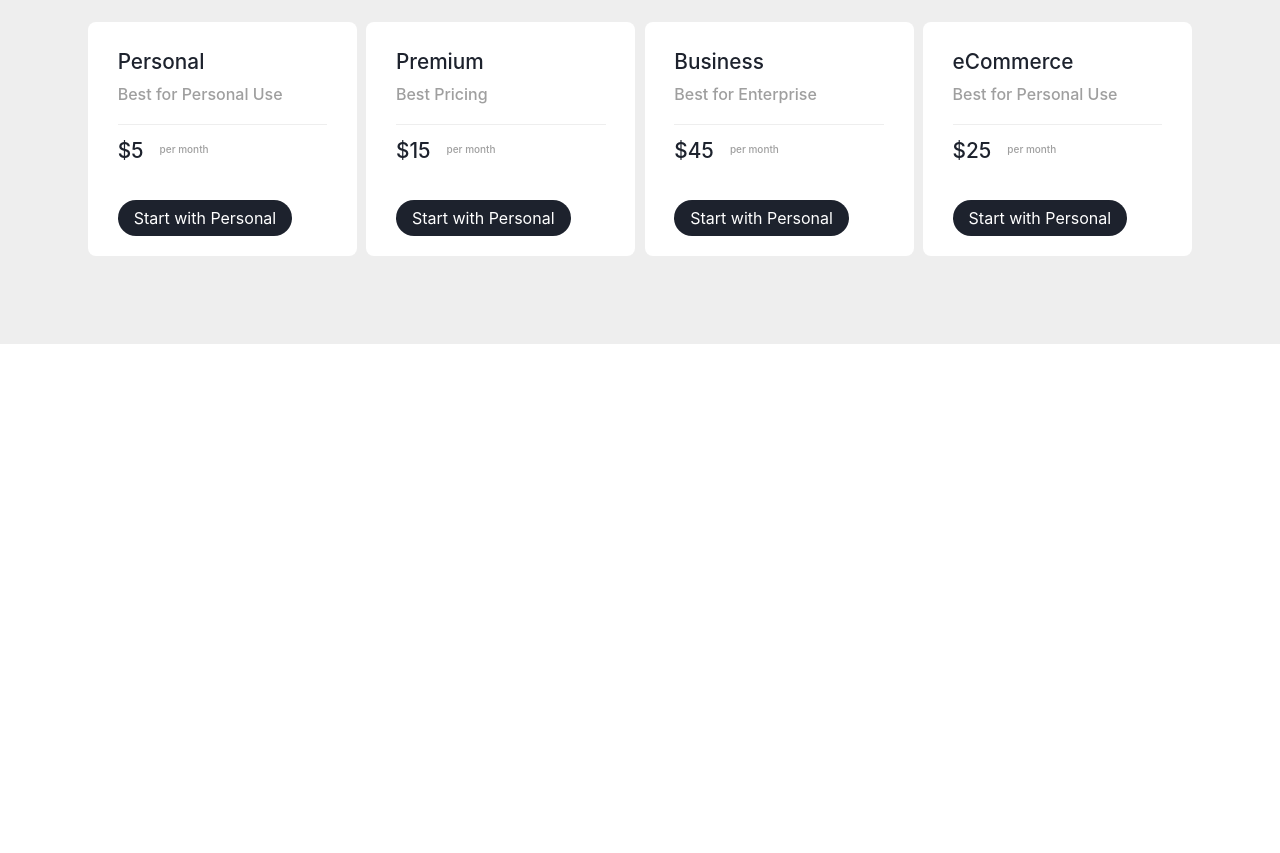
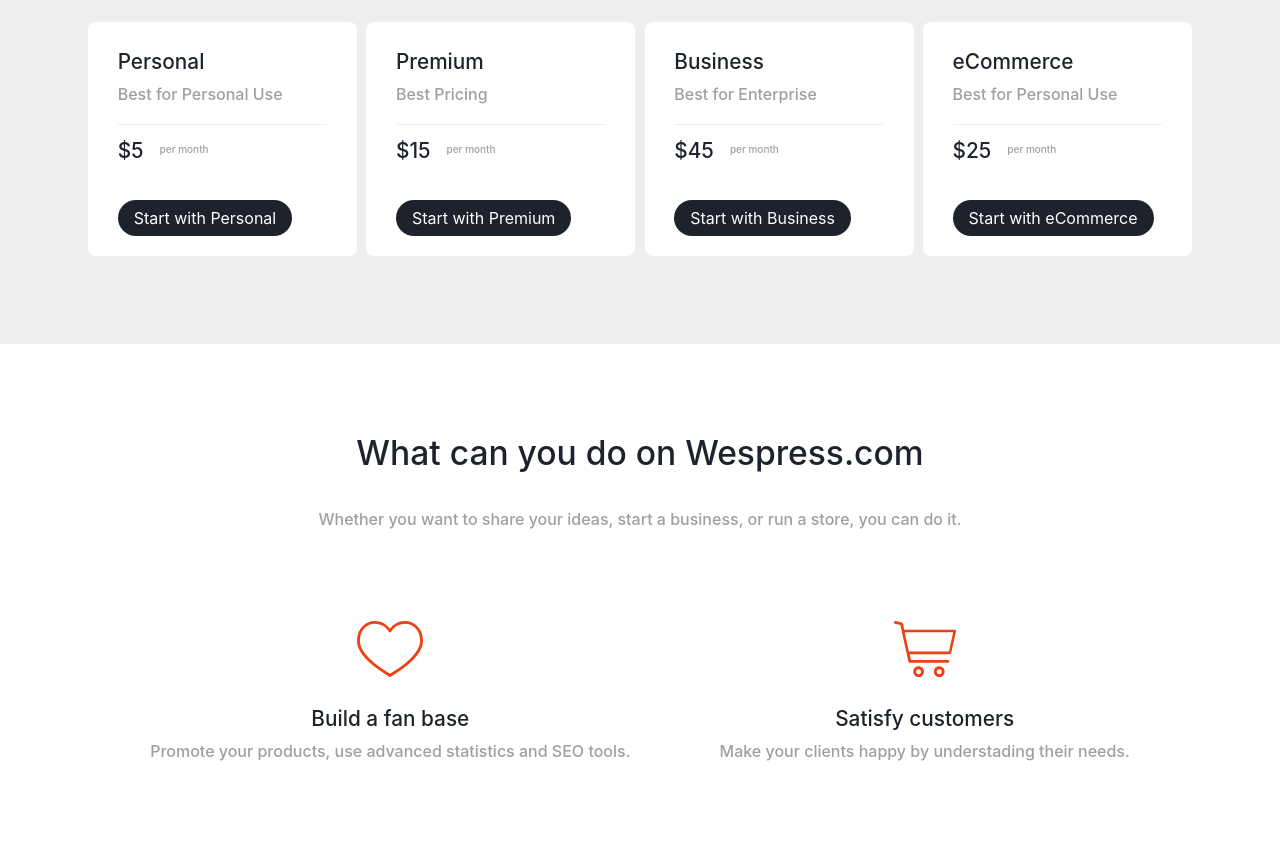
Before and after one commit to albertleka/wes.github.io, a plain HTML site: page index.html in a window 1280 px wide. Shown: the part 1051-1904 px from the top of the page. Before the commit the page ends 1395 px from the top, so only its background shows below. Drawn offline with Linux system fonts and the light colour scheme.

Commit message:
Finished basic website

```diff
--- a/index.html
+++ b/index.html
@@ -66,7 +66,7 @@
 							<h5 class="pricing__tile-price__value">$15</h5>
 							<p class="pricing__tile-price__label">per month</p>
 						</div>
-						<a href="#start-personal" class="pricing__tile-cta">Start with Personal</a>
+						<a href="#start-personal" class="pricing__tile-cta">Start with Premium</a>
 					</div>
 					<div class="pricing__tile">
 						<h4 class="pricing__tile-title">Business</h4>
@@ -75,7 +75,7 @@
 							<h5 class="pricing__tile-price__value">$45</h5>
 							<p class="pricing__tile-price__label">per month</p>
 						</div>
-						<a href="#start-personal" class="pricing__tile-cta">Start with Personal</a>
+						<a href="#start-personal" class="pricing__tile-cta">Start with Business</a>
 					</div>
 					<div class="pricing__tile">
 						<h4 class="pricing__tile-title">eCommerce</h4>
@@ -84,11 +84,29 @@
 							<h5 class="pricing__tile-price__value">$25</h5>
 							<p class="pricing__tile-price__label">per month</p>
 						</div>
-						<a href="#start-personal" class="pricing__tile-cta">Start with Personal</a>
+						<a href="#start-personal" class="pricing__tile-cta">Start with eCommerce</a>
 					</div>
 				</div>
 			</div>
 		</div>
 	</div>
+	<div class="more">
+		<div class="more__text">
+			<h1 class="more__text-title">What can you do on Wespress.com</h1>
+			<p class="more__text-desc">Whether you want to share your ideas, start a business, or run a store, you can do it.</p>
+		</div>
+		<div class="more__cards">
+			<div class="more__card">
+				<img src="images/heart --icon.svg" alt="Heart" class="more__card-icon">
+				<h4 class="more__card-title">Build a fan base</h4>
+				<p class="more__card-desc">Promote your products, use advanced statistics and SEO tools.</p>
+			</div>
+			<div class="more__card">
+				<img src="images/cart --icon.svg" alt="Cart" class="more__card-icon">
+				<h4 class="more__card-title">Satisfy customers</h4>
+				<p class="more__card-desc">Make your clients happy by understading their needs.</p>
+			</div>
+		</div>
+	</div>
 </body>
 </html>
--- a/style/scss/style.scss
+++ b/style/scss/style.scss
@@ -308,3 +308,68 @@
         background-color: $orange;
     }
 }
+
+.more{
+    display: flex;
+    flex-direction: column;
+    background-color: $white;
+    @include poly-fluid-sizing("padding",($xs: $base5, $lg: $base12, $xxxl: $base12));
+    align-items: center;
+}
+
+.more__text{
+    @include poly-fluid-sizing("padding-bottom",($xs: $base5, $lg: $base12, $xxxl: $base12));
+    display: flex;
+    flex-direction: column;
+    align-items: center;
+}
+
+.more__text-title{
+    margin-bottom: $base4;
+    font-family: $primary;
+    @include poly-fluid-sizing("font-size",($xs: $base3, $xl: $base5, $xxxl: $base7));
+    font-weight: $medium;
+    color: $black;
+    line-height: 1.25;
+}
+
+.more__text-desc{
+    font-family: $secondary;
+    font-weight: $base2;
+    color: $dark-gray;
+    font-weight: $medium;
+    line-height: 1.7;
+}
+
+.more__cards{
+    display: flex;
+    flex-direction: row;
+}
+
+.more__card{
+    @include poly-fluid-sizing("padding-left",($xs: $base3, $lg: $base6, $xxxl: $base6));
+    @include poly-fluid-sizing("padding-right",($xs: $base3, $lg: $base6, $xxxl: $base6));
+    display: flex;
+    flex-direction: column;
+    align-items: center;
+}
+
+.more__card-icon{
+    height: $base7;
+}
+
+.more__card-title{
+    margin-top: $base4;
+    @include poly-fluid-sizing("font-size",($xs: $base2, $xl: $base3, $xxxl: $base3));
+    font-family: $primary;
+    font-weight: $medium;
+    color: $black;
+    margin-bottom: $base1;
+}
+.more__card-desc{
+    font-family: $secondary;
+    font-weight: $base2;
+    color: $dark-gray;
+    font-weight: $medium;
+    line-height: 1.7;
+}
```
Also changed, not shown: images/cart --icon.svg (added), images/heart --icon.svg (added), style/css/style.css, 1 other file.
